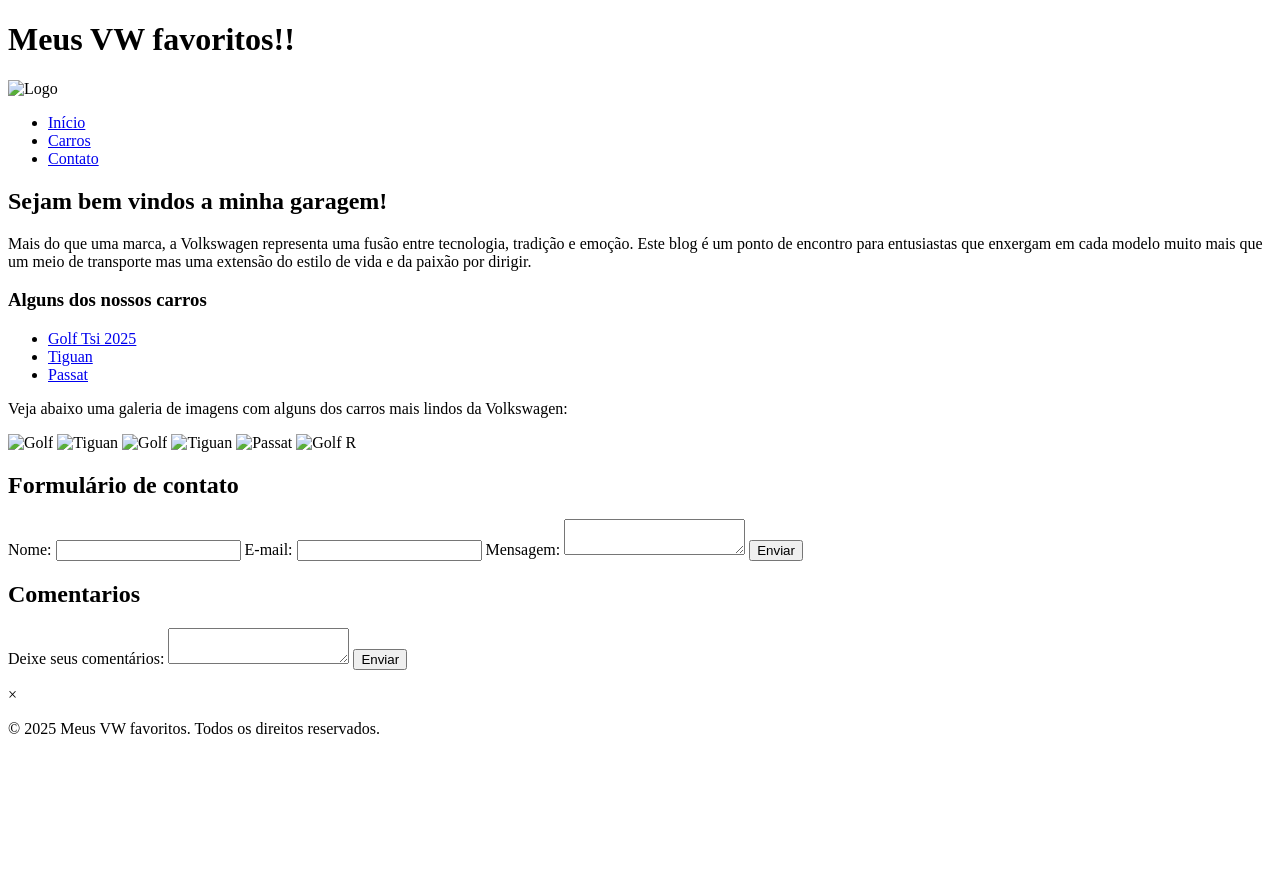
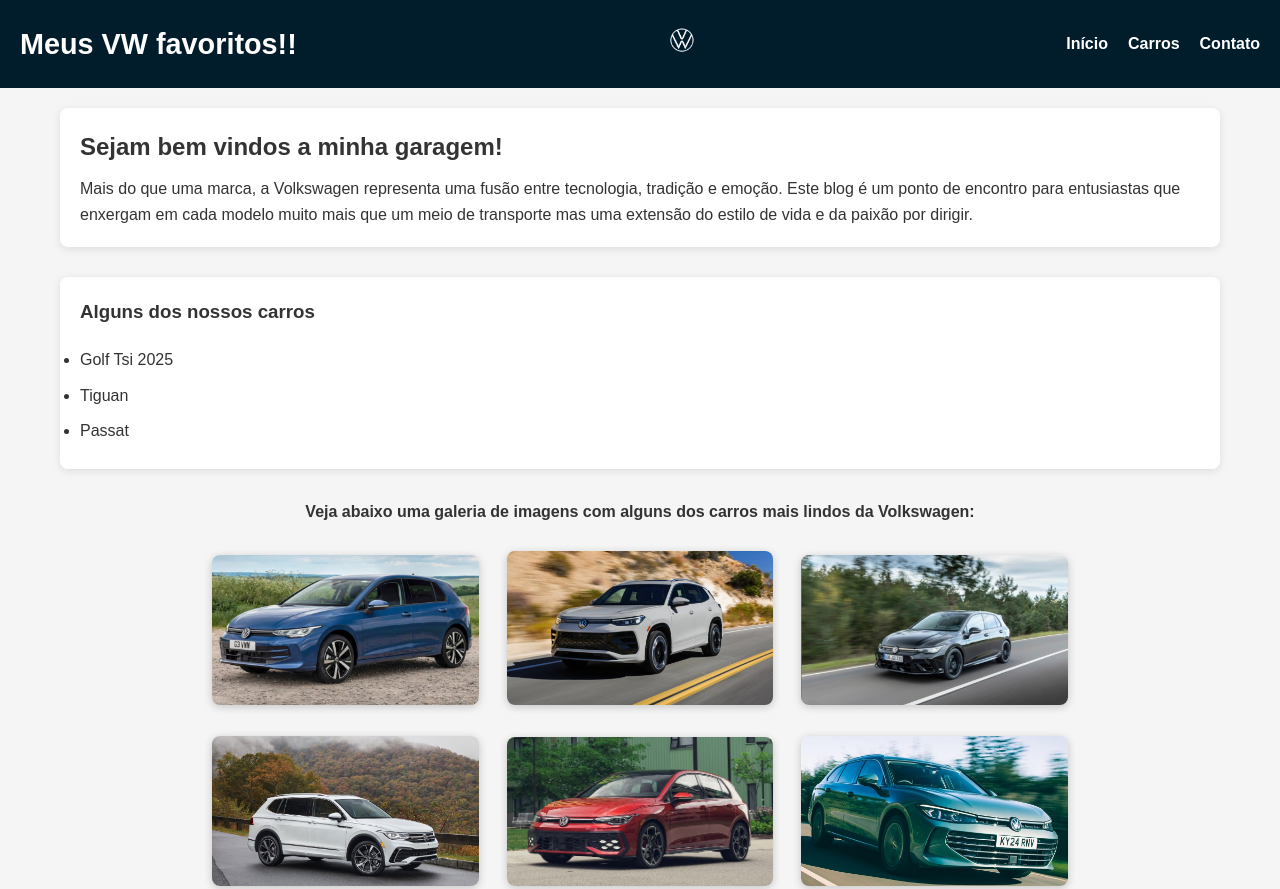
Before and after one commit to k-kevinferreira/Desenvolvimento-Web-Mobile, a plain HTML site: page index.html in a window 1280 px wide. Shown: the top 889 px of the page. Before the commit the page ends 800 px from the top, so only its background shows below. Drawn offline with Linux system fonts and the light colour scheme; the site is published under a folder, as on GitHub Pages, so addresses that start at the root find nothing.

Commit message:
Update index.html

```diff
--- a/index.html
+++ b/index.html
@@ -5,14 +5,14 @@
     <meta charset="UTF-8">
     <meta name="viewport" content="width=device-width, initial-scale=1.0">
     <title>Meus VW favoritos</title>
-    <link rel="stylesheet" href="/src/css/estilo.css">
+    <link rel="stylesheet" href="./src/css/estilo.css">
 </head>
 
 <body>
     <header class="topo">
         <h1>Meus VW favoritos!!</h1>
         <div class="topo-logo">
-            <img src="/src/img/assets/teste1.png" alt="Logo">
+            <img src="./src/img/assets/teste1.png" alt="Logo">
         </div>
 
         <!-- Menu de navegação -->
@@ -46,12 +46,12 @@
             <p>Veja abaixo uma galeria de imagens com alguns dos carros mais lindos da Volkswagen:</p>
 
             <!-- Galeria de carros -->
-            <img src="/src/img/assets/vw1.png" alt="Golf" class="galeria-img">
-            <img src="/src/img/assets/vw2.png" alt="Tiguan" class="galeria-img">
-            <img src="/src/img/assets/vw3.png" alt="Golf" class="galeria-img">
-            <img src="/src/img/assets/vw4.png" alt="Tiguan" class="galeria-img">
-            <img src="/src/img/assets/2025-volkswagen-golf-gti-autobahn-586-688d0ac683047.avif" alt="Passat" class="galeria-img">
-            <img src="/src/img/assets/vw-passat-review-2024-01-front-tracking.jpg" alt="Golf R" class="galeria-img">
+            <img src="./src/img/assets/vw1.png" alt="Golf" class="galeria-img">
+            <img src="./src/img/assets/vw2.png" alt="Tiguan" class="galeria-img">
+            <img src="./src/img/assets/vw3.png" alt="Golf" class="galeria-img">
+            <img src="./src/img/assets/vw4.png" alt="Tiguan" class="galeria-img">
+            <img src="./src/img/assets/2025-volkswagen-golf-gti-autobahn-586-688d0ac683047.avif" alt="Passat" class="galeria-img">
+            <img src="./src/img/assets/vw-passat-review-2024-01-front-tracking.jpg" alt="Golf R" class="galeria-img">
         </div>
 
 
@@ -91,7 +91,7 @@
         <img class="lightbox-img" src="" alt="">
     </div>
 
-    <script src="/src/js/scripit.js/script.js"></script>
+    <script src="./src/js/scripit.js/script.js"></script>
 
     <footer>
         <p>&copy; 2025 Meus VW favoritos. Todos os direitos reservados.</p>
```
